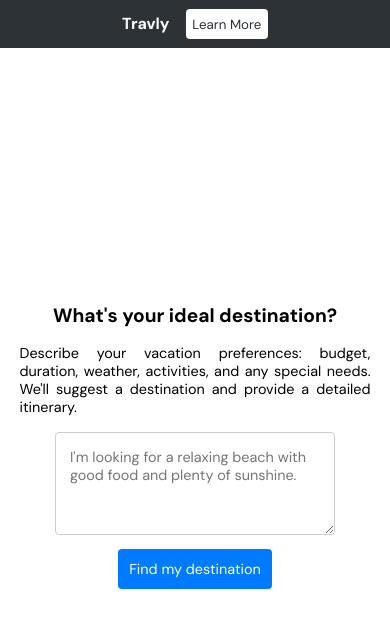
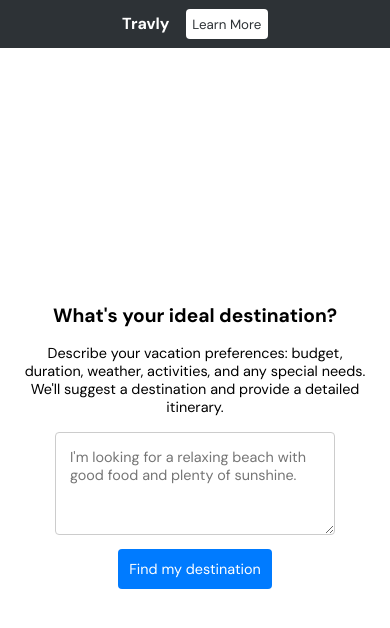
Before and after one commit to ozanls/travly-ai-vacation-planner, a React (Vite) app in the folder client/: page / in a window 390 px wide. Shown: the top 628 px of the page. Built offline with nearby package versions, Linux system fonts and the light colour scheme; no server answers.

Commit message:
More mobile fixes

```diff
--- a/client/src/App.css
+++ b/client/src/App.css
@@ -483,7 +483,11 @@ footer {
 	}
 
 	.question__description{
-		text-align: justify;
+		text-align: center;
+	}
+
+	.destination__name {
+		max-width: 90vw;
 	}
 
 	.destination__details__description {
```
